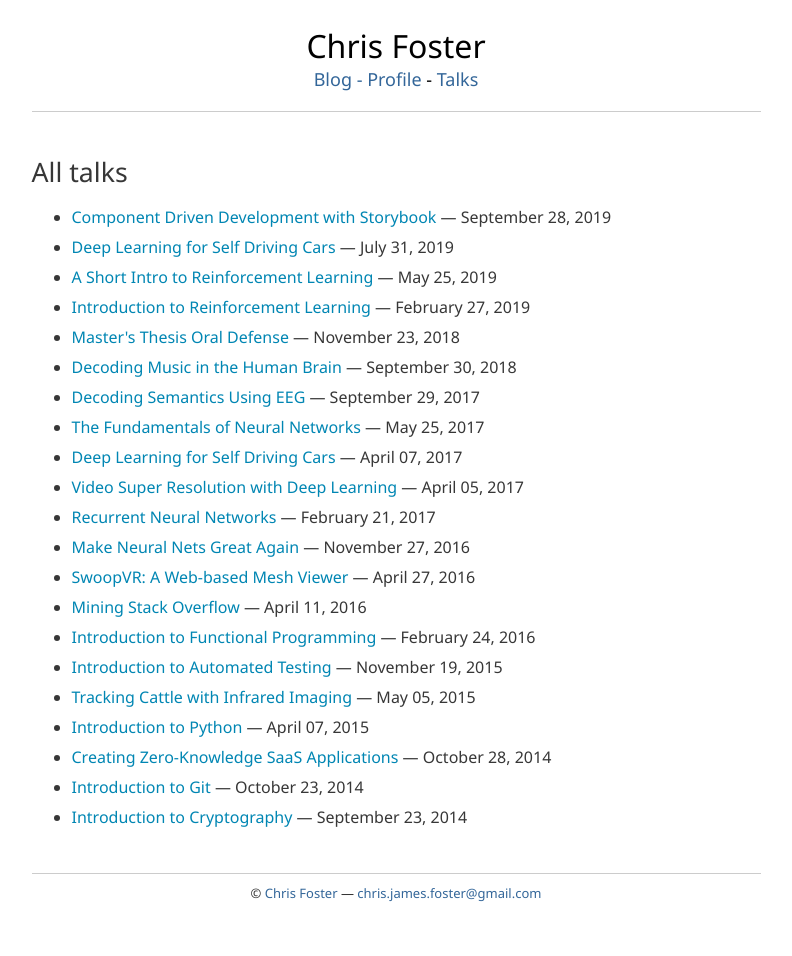
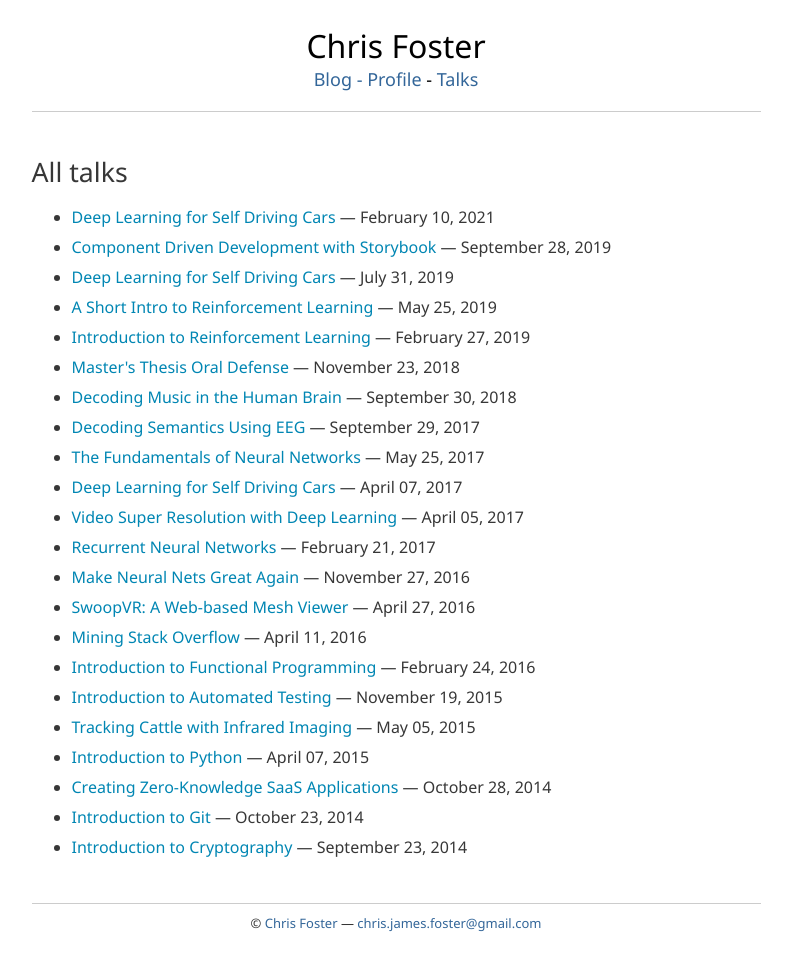
Before and after one commit to chrisfosterelli/chrisfosterelli.github.io, a Jekyll site: the page built from talks.html, in a window 1280 px wide. Shown: the whole page, without its empty margins (244-1036 px from the left). Built offline with Jekyll 4.4.1, drawn with Linux system fonts in a browser that asks for light colours; before the commit the page ends 926 px from its top, so only the background shows below that.

Commit message:
Add updated self driving talk content

```diff
--- a/_data/talks.yml
+++ b/_data/talks.yml
@@ -1,3 +1,7 @@
+- title: Deep Learning for Self Driving Cars
+  date: Feb 10, 2021
+  url: file/talk/self-driving-cars-202102.pdf
+
 - title: Component Driven Development with Storybook
   date: Sep 28, 2019
   url: file/talk/component-driven-development-with-storybook.pdf
```
Also changed, not shown: 1 other file.
